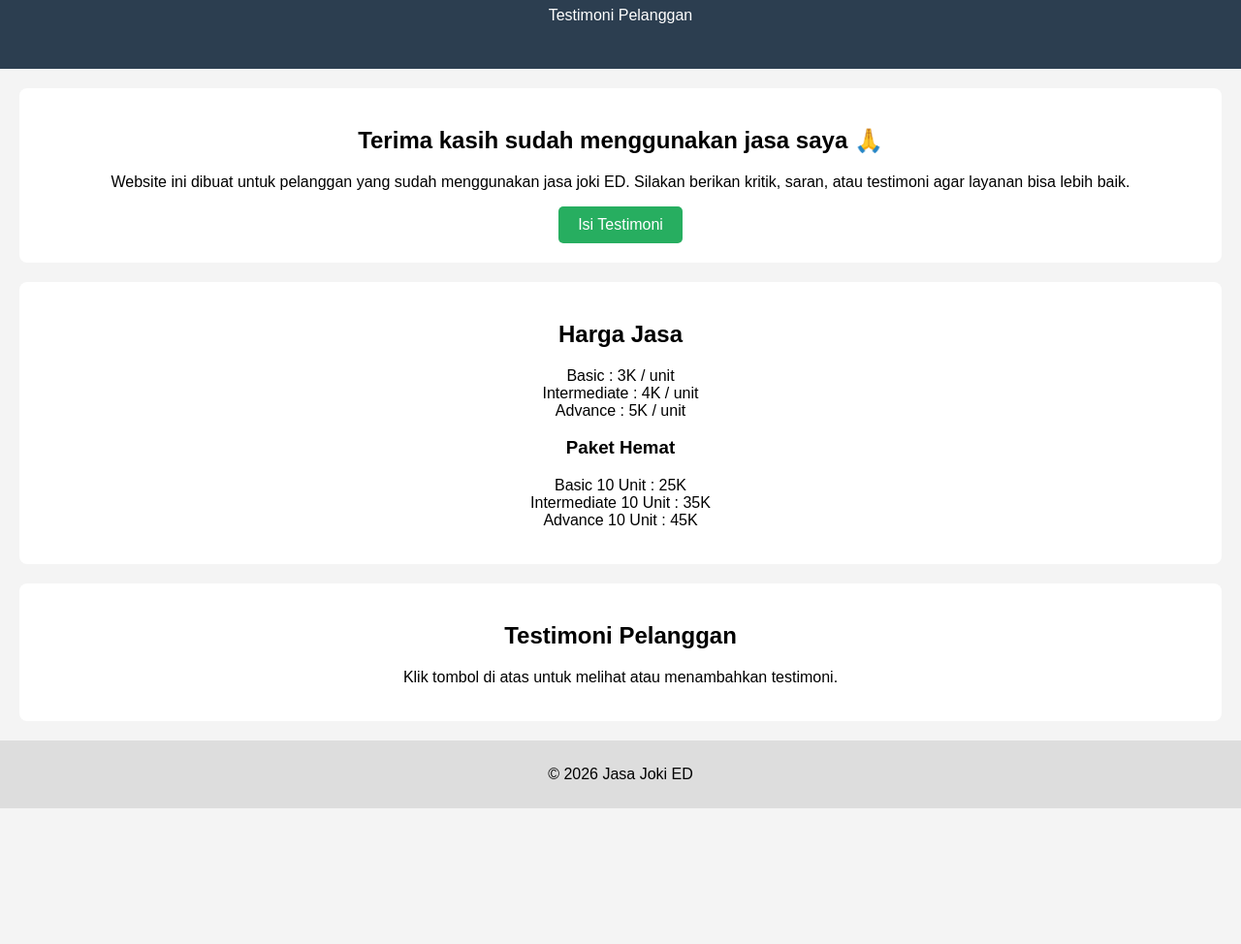
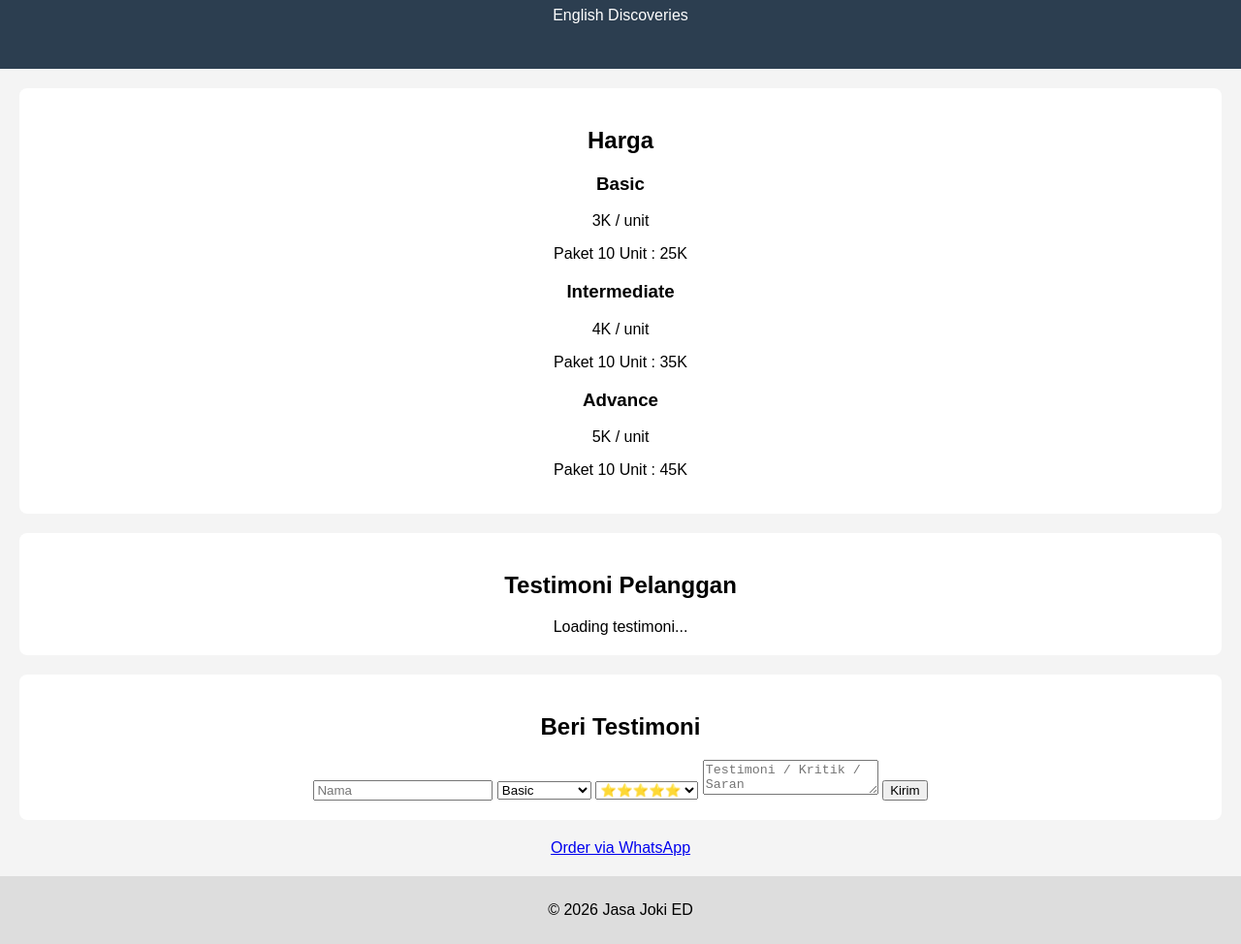
Before and after one commit to Dewadentha/Testimoni-Joki-Ed, a plain HTML site: page index.html in a window 1280 px wide. Shown: the part 103-1077 px from the top of the page at 97% size. Before the commit the page ends 937 px from the top, so only its background shows below. Drawn offline with Linux system fonts and the light colour scheme.

Commit message:
index.html

```diff
--- a/index.html
+++ b/index.html
@@ -2,58 +2,89 @@
 <html lang="id">
 <head>
 <meta charset="UTF-8">
-<title>Testimoni Joki ED</title>
+<title>Jasa Joki ED</title>
 <link rel="stylesheet" href="style.css">
 </head>
 
 <body>
 
 <header>
-<h1>Jasa Joki ED (English Discoveries)</h1>
-<p>Testimoni Pelanggan</p>
+<h1>Jasa Joki ED</h1>
+<p>English Discoveries</p>
 </header>
 
-<section class="info">
-<h2>Terima kasih sudah menggunakan jasa saya 🙏</h2>
-<p>
-Website ini dibuat untuk pelanggan yang sudah menggunakan jasa joki ED.
-Silakan berikan kritik, saran, atau testimoni agar layanan bisa lebih baik.
-</p>
+<section class="harga">
 
-<a href="https://forms.gle/rgGDgyxeR5gytUud8" class="btn">Isi Testimoni</a>
-</section>
+<h2>Harga</h2>
 
-<section class="price">
-<h2>Harga Jasa</h2>
+<div class="card">
+<h3>Basic</h3>
+<p>3K / unit</p>
+<p>Paket 10 Unit : 25K</p>
+</div>
 
-<ul>
-<li>Basic : 3K / unit</li>
-<li>Intermediate : 4K / unit</li>
-<li>Advance : 5K / unit</li>
-</ul>
+<div class="card">
+<h3>Intermediate</h3>
+<p>4K / unit</p>
+<p>Paket 10 Unit : 35K</p>
+</div>
 
-<h3>Paket Hemat</h3>
-
-<ul>
-<li>Basic 10 Unit : 25K</li>
-<li>Intermediate 10 Unit : 35K</li>
-<li>Advance 10 Unit : 45K</li>
-</ul>
+<div class="card">
+<h3>Advance</h3>
+<p>5K / unit</p>
+<p>Paket 10 Unit : 45K</p>
+</div>
 
 </section>
 
-<section class="review">
+<section>
+
 <h2>Testimoni Pelanggan</h2>
 
-<p>
-Klik tombol di atas untuk melihat atau menambahkan testimoni.
-</p>
+<div id="testimoni-container">
+Loading testimoni...
+</div>
 
 </section>
+
+<section class="form">
+
+<h2>Beri Testimoni</h2>
+
+<form id="form">
+<input type="text" placeholder="Nama" required>
+
+<select required>
+<option>Basic</option>
+<option>Intermediate</option>
+<option>Advance</option>
+</select>
+
+<select required>
+<option value="5">⭐⭐⭐⭐⭐</option>
+<option value="4">⭐⭐⭐⭐</option>
+<option value="3">⭐⭐⭐</option>
+<option value="2">⭐⭐</option>
+<option value="1">⭐</option>
+</select>
+
+<textarea placeholder="Testimoni / Kritik / Saran"></textarea>
+
+<button type="submit">Kirim</button>
+
+</form>
+
+</section>
+
+<a class="wa" href="https://wa.me/628XXXXXXXXXX">
+Order via WhatsApp
+</a>
 
 <footer>
 <p>© 2026 Jasa Joki ED</p>
 </footer>
 
+<script src="script.js"></script>
+
 </body>
 </html>
```
